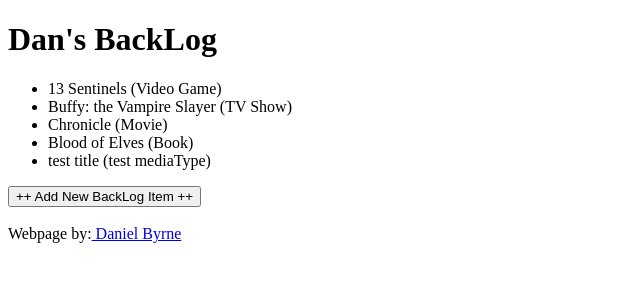
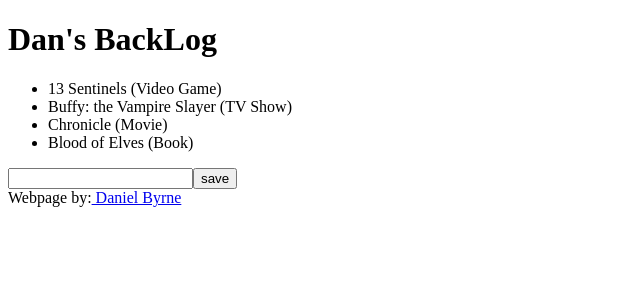
Before and after one commit to dbyrne978/backlog, a React (Create React App) app: page / in a window 1280 px wide. Both pictures are taken after a click on the button "++ Add New BackLog Item ++". Shown: the top 300 px of the page, without its empty margins (0-640 px from the left). Built offline with nearby package versions, Linux system fonts and the light colour scheme.

Commit message:
Create NewItemAdder component

```diff
--- a/src/App.js
+++ b/src/App.js
@@ -1,38 +1,24 @@
+import React from 'react';
 import { useState } from "react"
 import Header from './components/Header'
-import Button from './components/Button'
+import NewItemAdder from './components/NewItemAdder'
 import Footer from './components/Footer'
 import MediaEleContainer from './components/MediaEleContainer'
 
 const App = (props) => {
-  const [ stateVars, updateStateVars ] = useState({
+  const [stateVars, updateStateVars] = useState({
     mediaObjArr: props.mediaObjArr,
     idCounter: props.idCounter
   })
-
-  const addNewMediaObj = () => {
-    const newMediaObj = {
-      id: stateVars.idCounter,
-      title: "test title",
-      mediaType: "test mediaType"
-    }
-    updateStateVars(
-      {
-        mediaObjArr: [...stateVars.mediaObjArr, newMediaObj],
-        idCounter: stateVars.idCounter + 1
-      }
-    )
-  }
 
   return (
     <div className="App">
       <Header userName={props.userName} />
       <MediaEleContainer {...stateVars.mediaObjArr}/>
-      <Button
-        onClick={addNewMediaObj}
-        text='++ Add New BackLog Item ++'
+      <NewItemAdder
+        stateVars={stateVars}
+        updateStateVars={updateStateVars}
       />
-      <br /><br />
       <Footer />
     </div>
   );
--- /dev/null
+++ b/src/components/NewItemAdder.js
@@ -0,0 +1,44 @@
+import React from 'react'
+import Button from './Button'
+import { useState } from "react"
+
+const NewItemAdder = ({ stateVars, updateStateVars }) => {
+  const [isAddingNewItem, updateIsAddingNewItem] = useState(false)
+
+  const addNewMediaObj = (event) => {
+    event.preventDefault()
+    console.log('button clicked', event.target, event)
+
+    const newMediaObj = {
+      id: stateVars.idCounter,
+      title: "test title",
+      mediaType: "test mediaType"
+    }
+
+    updateStateVars(
+      {
+        mediaObjArr: [...stateVars.mediaObjArr, newMediaObj],
+        idCounter: stateVars.idCounter + 1
+      }
+    )
+    updateIsAddingNewItem(false)
+  }
+
+  if (isAddingNewItem == false) {
+    return (
+      <Button
+        onClick={() => updateIsAddingNewItem(true)}
+        text='++ Add New BackLog Item ++'
+      />
+    )
+  } else {
+    return (
+      <form onSubmit={addNewMediaObj}>
+        <input />
+        <button type="submit">save</button>
+      </form>
+    )
+  }
+}
+
+export default NewItemAdder;
```
